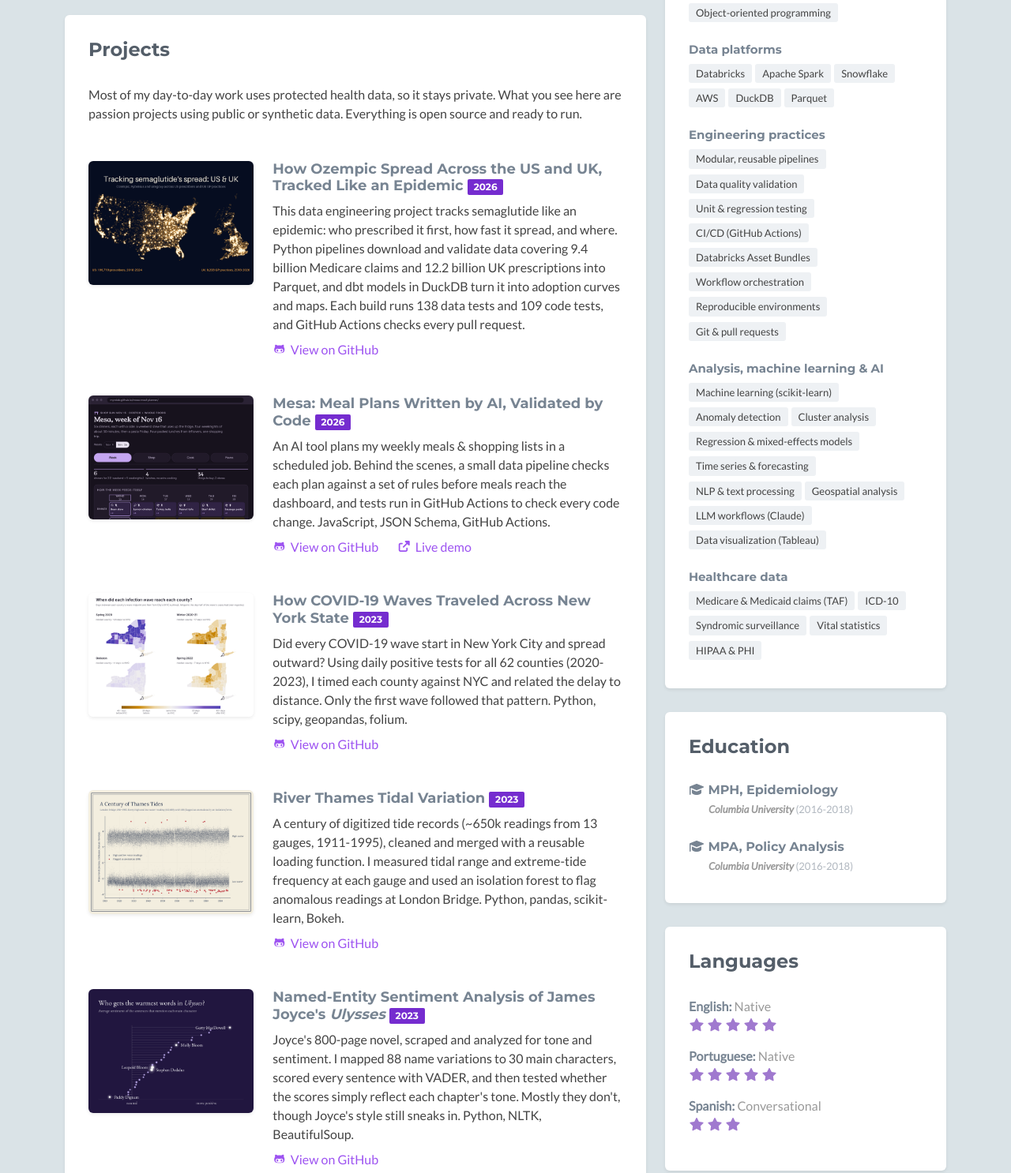
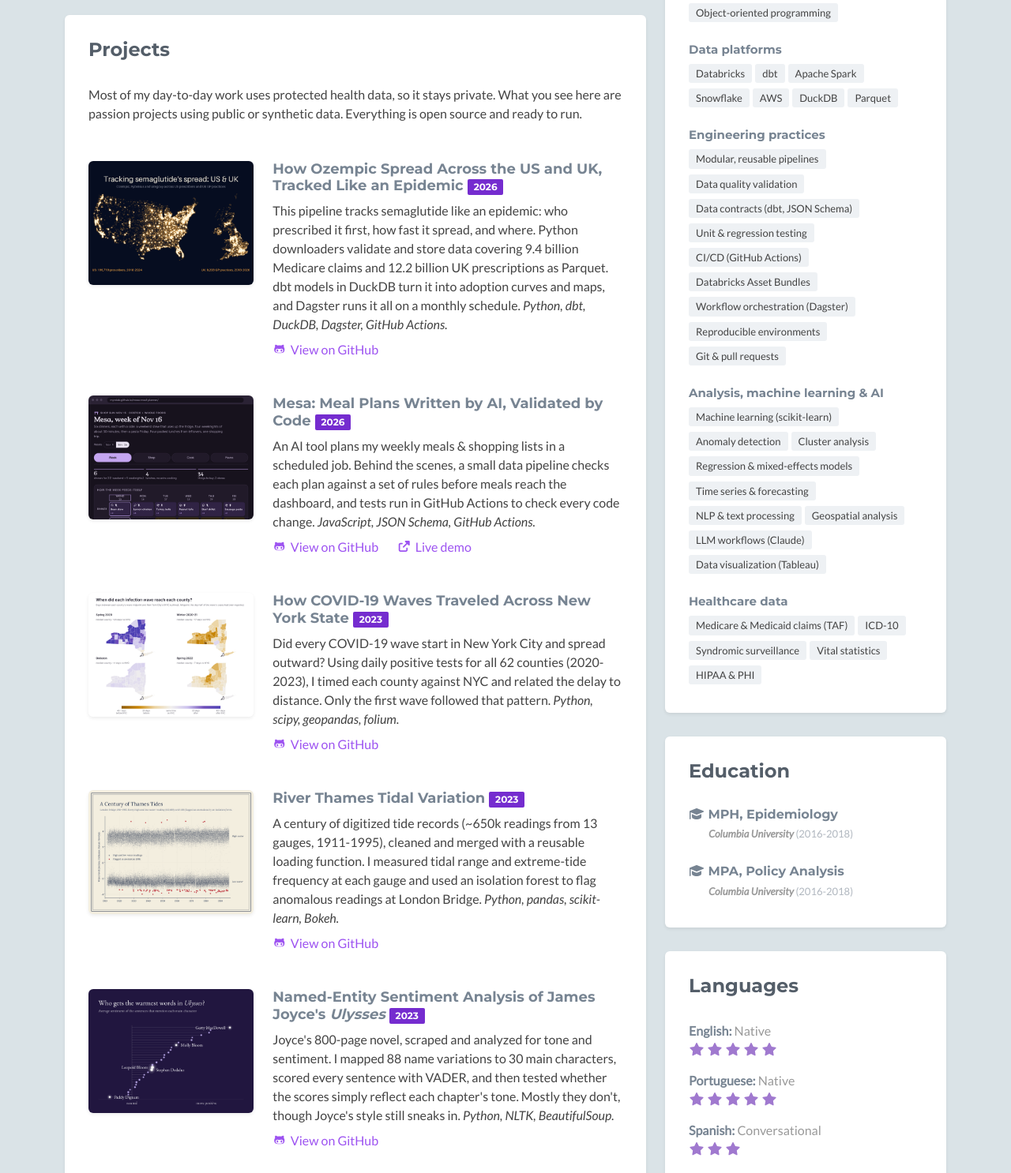
Before and after one commit to MyreLab/MyreLab.github.io, a plain HTML site: page index.html in a window 1280 px wide. Shown: the part 736-2222 px from the top of the page at 79% size. Drawn offline with Linux system fonts and the light colour scheme.

Commit message:
Update the flagship description and skills for Dagster
Rewrite the semaglutide-spread description around the finished pipeline,
italicise the tool list at the end of each project, and add dbt, Dagster
and data contracts to the skills.

```diff
--- a/index.html
+++ b/index.html
@@ -98,7 +98,7 @@
                                     <h3 class="title"><a href="https://github.com/MyreLab/semaglutide-spread" target="_blank">How Ozempic Spread Across the US and UK, Tracked Like an Epidemic</a>
                                         <span class="badge badge-theme">2026</span>
                                     </h3>
-                                    <p class="mb-2">This data engineering project tracks semaglutide like an epidemic: who prescribed it first, how fast it spread, and where. Python pipelines download and validate data covering 9.4 billion Medicare claims and 12.2 billion UK prescriptions into Parquet, and dbt models in DuckDB turn it into adoption curves and maps. Each build runs 138 data tests and 109 code tests, and GitHub Actions checks every pull request.</p>
+                                    <p class="mb-2">This pipeline tracks semaglutide like an epidemic: who prescribed it first, how fast it spread, and where. Python downloaders validate and store data covering 9.4 billion Medicare claims and 12.2 billion UK prescriptions as Parquet. dbt models in DuckDB turn it into adoption curves and maps, and Dagster runs it all on a monthly schedule. <em>Python, dbt, DuckDB, Dagster, GitHub Actions.</em></p>
                                     <p><a class="more-link" href="https://github.com/MyreLab/semaglutide-spread" target="_blank"><i class="fab fa-github-alt"></i>View on GitHub</a></p>
                                 </div><!--//desc-->
                             </div><!--//item-->
@@ -111,7 +111,7 @@
                                     <h3 class="title"><a href="https://github.com/MyreLab/mesa-meal-planner" target="_blank">Mesa: Meal Plans Written by AI, Validated by Code</a>
                                         <span class="badge badge-theme">2026</span>
                                     </h3>
-                                    <p class="mb-2">An AI tool plans my weekly meals &amp; shopping lists in a scheduled job. Behind the scenes, a small data pipeline checks each plan against a set of rules before meals reach the dashboard, and tests run in GitHub Actions to check every code change. JavaScript, JSON Schema, GitHub Actions.</p>
+                                    <p class="mb-2">An AI tool plans my weekly meals &amp; shopping lists in a scheduled job. Behind the scenes, a small data pipeline checks each plan against a set of rules before meals reach the dashboard, and tests run in GitHub Actions to check every code change. <em>JavaScript, JSON Schema, GitHub Actions.</em></p>
                                     <p><a class="more-link" href="https://github.com/MyreLab/mesa-meal-planner" target="_blank"><i class="fab fa-github-alt"></i>View on GitHub</a><a class="more-link ms-4" href="https://myrelab.github.io/mesa-meal-planner/" target="_blank"><i class="fas fa-external-link-alt"></i>Live demo</a></p>
                                 </div><!--//desc-->
                             </div><!--//item-->
@@ -124,7 +124,7 @@
                                     <h3 class="title"><a href="https://github.com/MyreLab/ny-covid-waves" target="_blank">How COVID-19 Waves Traveled Across New York State</a>
                                         <span class="badge badge-theme">2023</span>
                                     </h3>
-                                    <p class="mb-2">Did every COVID-19 wave start in New York City and spread outward? Using daily positive tests for all 62 counties (2020-2023), I timed each county against NYC and related the delay to distance. Only the first wave followed that pattern. Python, scipy, geopandas, folium.</p>
+                                    <p class="mb-2">Did every COVID-19 wave start in New York City and spread outward? Using daily positive tests for all 62 counties (2020-2023), I timed each county against NYC and related the delay to distance. Only the first wave followed that pattern. <em>Python, scipy, geopandas, folium.</em></p>
                                     <p><a class="more-link" href="https://github.com/MyreLab/ny-covid-waves" target="_blank"><i class="fab fa-github-alt"></i>View on GitHub</a></p>
                                 </div><!--//desc-->
                             </div><!--//item-->
@@ -137,7 +137,7 @@
                                     <h3 class="title"><a href="https://github.com/MyreLab/thames-tidal-variation" target="_blank">River Thames Tidal Variation</a>
                                         <span class="badge badge-theme">2023</span>
                                     </h3>
-                                    <p class="mb-2">A century of digitized tide records (~650k readings from 13 gauges, 1911-1995), cleaned and merged with a reusable loading function. I measured tidal range and extreme-tide frequency at each gauge and used an isolation forest to flag anomalous readings at London Bridge. Python, pandas, scikit-learn, Bokeh.</p>
+                                    <p class="mb-2">A century of digitized tide records (~650k readings from 13 gauges, 1911-1995), cleaned and merged with a reusable loading function. I measured tidal range and extreme-tide frequency at each gauge and used an isolation forest to flag anomalous readings at London Bridge. <em>Python, pandas, scikit-learn, Bokeh.</em></p>
                                     <p><a class="more-link" href="https://github.com/MyreLab/thames-tidal-variation" target="_blank"><i class="fab fa-github-alt"></i>View on GitHub</a></p>
                                 </div><!--//desc-->
                             </div><!--//item-->
@@ -150,7 +150,7 @@
                                     <h3 class="title"><a href="https://github.com/MyreLab/ulysses-sentiment-analysis" target="_blank">Named-Entity Sentiment Analysis of James Joyce's <em>Ulysses</em></a>
                                         <span class="badge badge-theme">2023</span>
                                     </h3>
-                                    <p class="mb-2">Joyce's 800-page novel, scraped and analyzed for tone and sentiment. I mapped 88 name variations to 30 main characters, scored every sentence with VADER, and then tested whether the scores simply reflect each chapter's tone. Mostly they don't, though Joyce's style still sneaks in. Python, NLTK, BeautifulSoup.</p>
+                                    <p class="mb-2">Joyce's 800-page novel, scraped and analyzed for tone and sentiment. I mapped 88 name variations to 30 main characters, scored every sentence with VADER, and then tested whether the scores simply reflect each chapter's tone. Mostly they don't, though Joyce's style still sneaks in. <em>Python, NLTK, BeautifulSoup.</em></p>
                                     <p><a class="more-link" href="https://github.com/MyreLab/ulysses-sentiment-analysis" target="_blank"><i class="fab fa-github-alt"></i>View on GitHub</a></p>
                                 </div><!--//desc-->
                             </div><!--//item-->
@@ -259,13 +259,13 @@
                             <div class="skill-group">
                                 <h3 class="skill-title">Data platforms</h3>
                                 <ul class="skill-tags list-inline">
-                                    <li class="list-inline-item">Databricks</li><li class="list-inline-item">Apache Spark</li><li class="list-inline-item">Snowflake</li><li class="list-inline-item">AWS</li><li class="list-inline-item">DuckDB</li><li class="list-inline-item">Parquet</li>
+                                    <li class="list-inline-item">Databricks</li><li class="list-inline-item">dbt</li><li class="list-inline-item">Apache Spark</li><li class="list-inline-item">Snowflake</li><li class="list-inline-item">AWS</li><li class="list-inline-item">DuckDB</li><li class="list-inline-item">Parquet</li>
                                 </ul>
                             </div>
                             <div class="skill-group">
                                 <h3 class="skill-title">Engineering practices</h3>
                                 <ul class="skill-tags list-inline">
-                                    <li class="list-inline-item">Modular, reusable pipelines</li><li class="list-inline-item">Data quality validation</li><li class="list-inline-item">Unit &amp; regression testing</li><li class="list-inline-item">CI/CD (GitHub Actions)</li><li class="list-inline-item">Databricks Asset Bundles</li><li class="list-inline-item">Workflow orchestration</li><li class="list-inline-item">Reproducible environments</li><li class="list-inline-item">Git &amp; pull requests</li>
+                                    <li class="list-inline-item">Modular, reusable pipelines</li><li class="list-inline-item">Data quality validation</li><li class="list-inline-item">Data contracts (dbt, JSON Schema)</li><li class="list-inline-item">Unit &amp; regression testing</li><li class="list-inline-item">CI/CD (GitHub Actions)</li><li class="list-inline-item">Databricks Asset Bundles</li><li class="list-inline-item">Workflow orchestration (Dagster)</li><li class="list-inline-item">Reproducible environments</li><li class="list-inline-item">Git &amp; pull requests</li>
                                 </ul>
                             </div>
                             <div class="skill-group">
```
